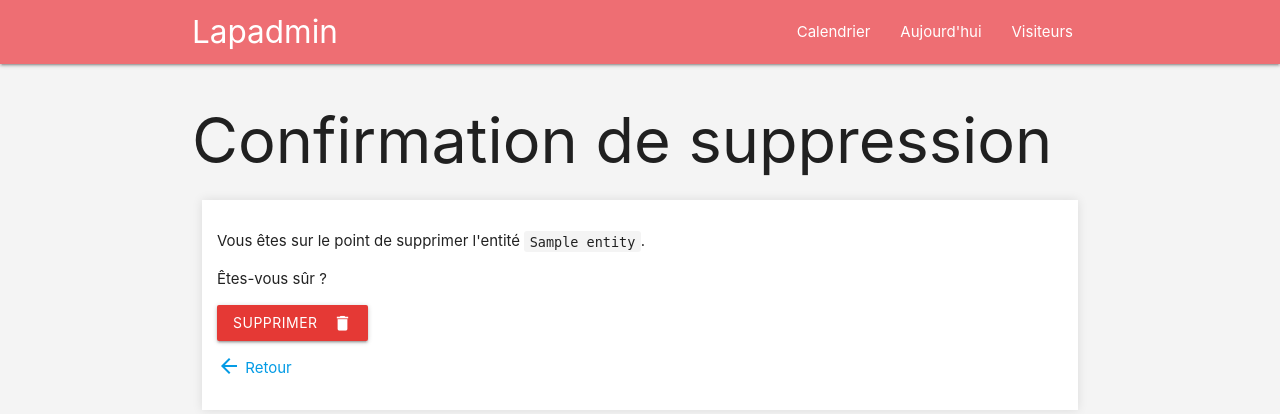
After one commit to LAP-Arcade/lapadmin, a Flask app: template app/templates/delete.html.j2 in a window 1280 px wide. The commit adds this page. Shown: the top 414 px of the page. Run offline with Flask 3, Linux system fonts and the light colour scheme; the template is opened without the code that fills it: most values are stand-ins (such as "Sample title", 1, 10 or a date in 2020); parts of the project's set-up code (start-up, migrations or seed data) failed here and were passed over.

Commit message:
Add delete confirm page, generalize route

```diff
--- a/app/cli/import.py
+++ b/app/cli/import.py
@@ -72,6 +72,10 @@ class SheetVisitor(BaseModel):
 
 @import_.command()
 def visitors():
+    if not gsheet.is_ready:
+        print("Google Sheets module is not ready")
+        return
+
     from app.db import Visitor
 
     created = []
--- a/app/db/opening.py
+++ b/app/db/opening.py
@@ -21,6 +21,11 @@ class Opening(Table, Id):
     end: Column[datetime.datetime]
     scope: Column[Scope] = column(default=Scope.PUBLIC)
 
+    def __str__(self):
+        hour_start = self.start.strftime("%H:%M")
+        hour_end = self.end.strftime("%H:%M")
+        return f"#{self.id} {self.month}-{self.day} {hour_start} - {hour_end}"
+
     @property
     def month(self):
         return self.start.strftime("%Y-%m")
--- a/app/db/visitor.py
+++ b/app/db/visitor.py
@@ -33,6 +33,3 @@ class Visitor(Table, Id):
                 return self.nick
             name += f' "{self.nick}"'
         return name or "Empty"
-
-    def __repr__(self):
-        return f"<Visitor {self}>"
--- a/app/filters.py
+++ b/app/filters.py
@@ -20,3 +20,8 @@ def arrow(value, func="humanize", arg=None) -> str:
     if arg:
         return f(arg)
     return f()
+
+
+@app.template_filter("repr")
+def repr_(value) -> str:
+    return repr(value)
--- a/app/gsheet.py
+++ b/app/gsheet.py
@@ -1,7 +1,9 @@
 import gspread
 
+is_ready = False
 try:
     gc = gspread.service_account(filename="keys/google.json")
+    is_ready = True
 except FileNotFoundError as e:
     msg = f"File not found: {e}"
     msg += "\nImporting from Google Sheets will not work."
--- a/app/templates/base.html.j2
+++ b/app/templates/base.html.j2
@@ -39,6 +39,13 @@
         nav .brand-logo {
             left: 0;
             transform: none;
+        }
+
+        code {
+            background: #f4f4f4;
+            padding: 0.2em 0.4em;
+            border-radius: 3px;
+            font-size: 0.9em;
         }
 
         .material-icons {
--- /dev/null
+++ b/app/templates/delete.html.j2
@@ -0,0 +1,27 @@
+{% extends "base.html.j2" %}
+
+{% block content %}
+
+<div class="container">
+    <h1>Confirmation de suppression</h1>
+
+    <form method="post" action="." class="widget">
+        {{ form.hidden_tag() }}
+        <p>
+            Vous êtes sur le point de supprimer l'entité
+            <code>{{ entity | repr | e }}</code>.
+        </p>
+        <p>Êtes-vous sûr ?</p>
+        <button class="btn waves-effect waves-light red darken-1" type="submit" name="action">Supprimer
+            <i class="material-icons right">delete</i>
+        </button>
+
+        <p>
+            <a href="{{ back }}">
+                <i class="material-icons">arrow_back</i>
+                Retour
+            </a>
+        </p>
+    </form>
+</div>
+{% endblock content %}
--- a/app/templates/visitor_edit.html.j2
+++ b/app/templates/visitor_edit.html.j2
@@ -33,6 +33,10 @@
         <button class="btn waves-effect waves-light" type="submit" name="action">Enregistrer
             <i class="material-icons right">send</i>
         </button>
+
+        <a href="{{ url_for('.visitor_delete', id=visitor.id) }}" class="btn waves-effect waves-light red darken-1">Supprimer
+            <i class="material-icons right">delete</i>
+        </a>
     </form>
 </div>
 {% endblock content %}
```
Also changed, not shown: app/db/__init__.py (+7 -0 lines), app/routes/__init__.py (added, +17 -0 lines), app/routes/openings.py (+4 -6 lines), app/routes/visitors.py (+6 -1 lines), app/templates/day.html.j2 (+3 -5 lines).
